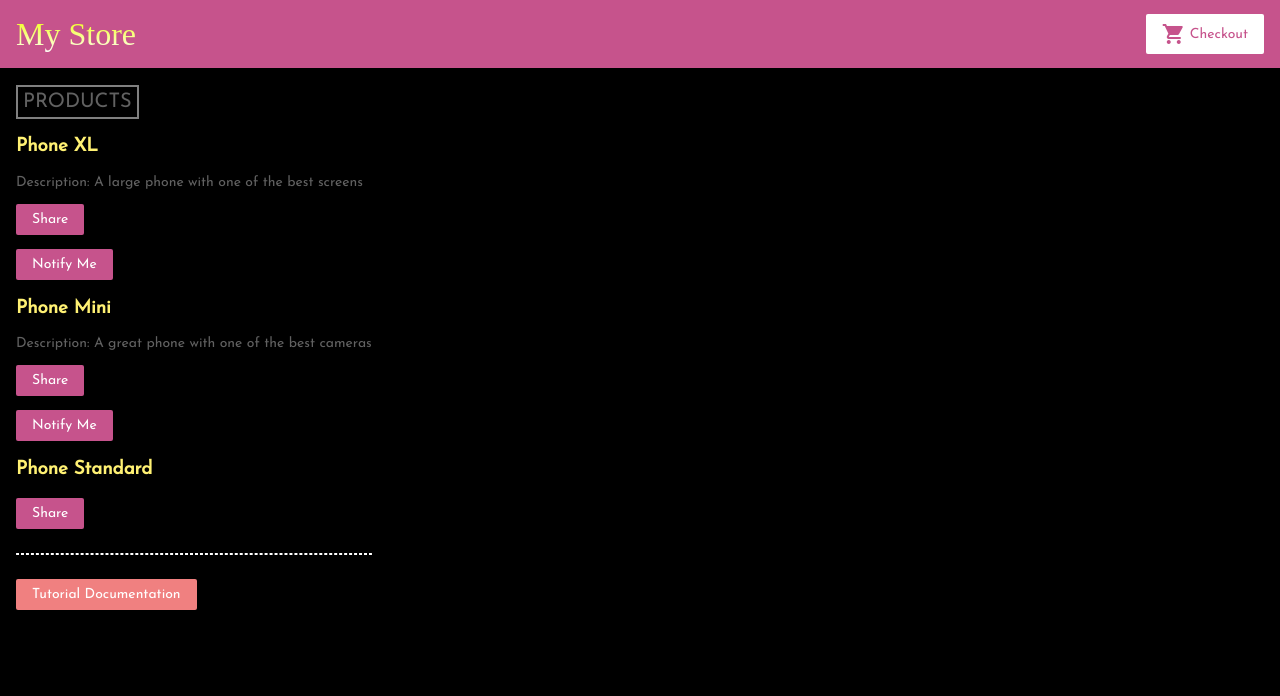
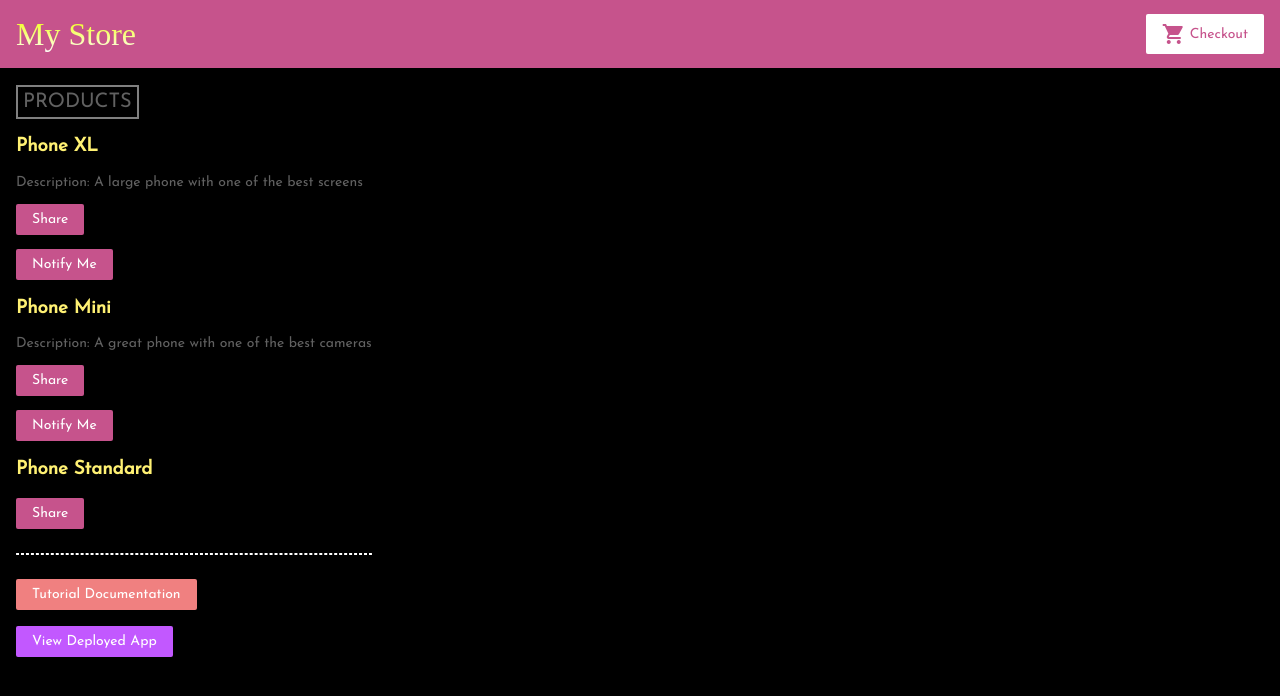
Before and after one commit to walterswoodward/basic-angular-app, an Angular app: page / in a window 1280 px wide. Shown: the top 696 px of the page. Built offline with nearby package versions, Linux system fonts and the light colour scheme; a web font is replaced by a local one.

Commit message:
add deployed app link

```diff
--- a/src/app/app.module.ts
+++ b/src/app/app.module.ts
@@ -9,6 +9,7 @@ import { ProductListComponent } from './product-list/product-list.component';
 import { ProductAlertsComponent } from './product-alerts/product-alerts.component';
 import { ProductDetailsComponent } from './product-details/product-details.component';
 import { TutorialDocsLinkComponent } from './tutorial-docs-link/tutorial-docs-link.component';
+import { DeployedAppLinkComponent } from './deployed-app-link/deployed-app-link.component';
 
 @NgModule({
   imports: [
@@ -25,10 +26,11 @@ import { TutorialDocsLinkComponent } from './tutorial-docs-link/tutorial-docs-li
     ProductListComponent,
     ProductAlertsComponent,
     ProductDetailsComponent,
-    TutorialDocsLinkComponent
+    TutorialDocsLinkComponent,
+    DeployedAppLinkComponent
   ],
   bootstrap: [ AppComponent ],
-  exports: [ProductAlertsComponent, ProductDetailsComponent, TutorialDocsLinkComponent]
+  exports: [ProductAlertsComponent, ProductDetailsComponent, TutorialDocsLinkComponent, DeployedAppLinkComponent]
 })
 export class AppModule { }
 
--- /dev/null
+++ b/src/app/deployed-app-link/deployed-app-link.component.html
@@ -0,0 +1,6 @@
+<!-- <br>
+<hr class="hr_thin-dashed-white"> -->
+<br>
+<a href="https://basic-angular-app.netlify.com" target="_blank" rel="noopener noreferrer">
+<button id="deployed-app-button">View Deployed App</button>
+</a>
--- /dev/null
+++ b/src/app/deployed-app-link/deployed-app-link.component.ts
@@ -0,0 +1,15 @@
+import { Component, OnInit } from '@angular/core';
+
+@Component({
+  selector: 'app-deployed-app-link',
+  templateUrl: './deployed-app-link.component.html',
+  styleUrls: ['./deployed-app-link.component.scss']
+})
+export class DeployedAppLinkComponent implements OnInit {
+
+  constructor() { }
+
+  ngOnInit() {
+  }
+
+}
--- a/src/app/product-list/product-list.component.html
+++ b/src/app/product-list/product-list.component.html
@@ -19,6 +19,10 @@
 <div>
     <app-tutorial-docs-link>
     </app-tutorial-docs-link>
+</div>
+<div>
+    <app-deployed-app-link>
+    </app-deployed-app-link>
 </div>
 
 
--- a/src/styles.scss
+++ b/src/styles.scss
@@ -124,6 +124,10 @@ $border-dark: rgba($base-color, 0.88);
     background: lightcoral;
   }
 
+  #deployed-app-button {
+    background: rgb(194, 88, 255);
+  }
+
   /* Fancy Button */
 
   .fancy-button {
```
Also changed, not shown: src/app/deployed-app-link/deployed-app-link.component.scss (added), 1 other file (tests, documents, lock files or other folders).
